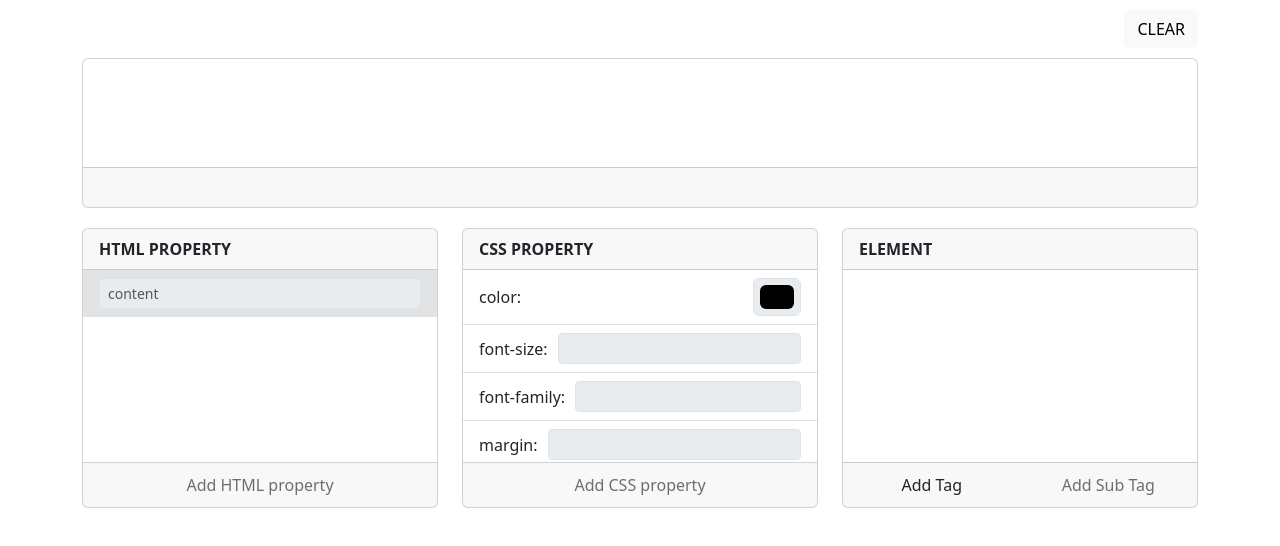
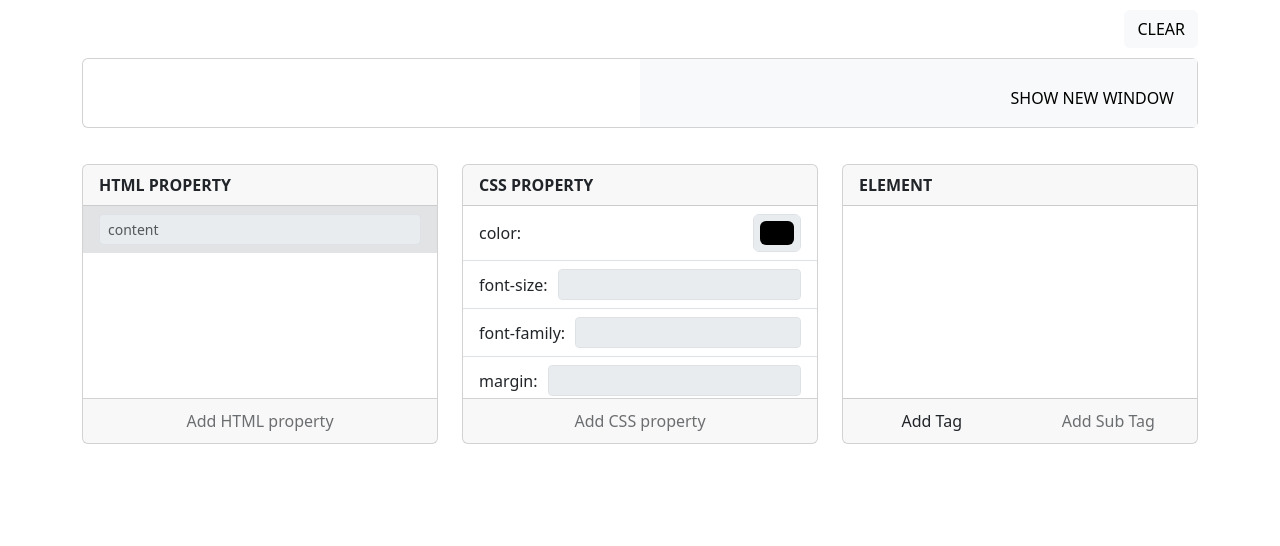
Before and after one commit to black-pepper/HTML-CSS-Study, a React (Create React App) app: page / in a window 1280 px wide. Shown: the top 546 px of the page. Built offline with nearby package versions, Linux system fonts and the light colour scheme.

Commit message:
Update Result Box

```diff
--- a/src/components/ResultBox.js
+++ b/src/components/ResultBox.js
@@ -16,29 +16,29 @@ const ResultBox = ({ tagData }) => {
       result += `<${tag}`;
       // HTML 속성 추가
       Object.entries(htmlProperty).forEach(([key, value]) => {
-        if(key!="content") result += ` ${key}="${value.value}"`;
+        if (key != "content") result += ` ${key}="${value.value}"`;
       });
       // CSS 속성 추가
-      if(!(Object.keys(cssProperty).length===0)) {
+      if (!(Object.keys(cssProperty).length === 0)) {
         result += ` style="`;
         Object.entries(cssProperty).forEach(([key, value]) => {
-          if(value) result += `${key}:${value.value};`;
+          if (value) result += `${key}:${value.value};`;
         });
-        result += `">${(htmlProperty.content)?htmlProperty.content.value:''}`;
+        result += `">${(htmlProperty.content) ? htmlProperty.content.value : ''}`;
         if (tagData.current[target] && tagData.current[target].children) {
           for (const child of tagData.current[target].children) DFS(child);
         }
         result += `</${tag}>`; // 태그 닫기
       } else {
-        result += `>${(htmlProperty.content)?htmlProperty.content.value:''}`
+        result += `>${(htmlProperty.content) ? htmlProperty.content.value : ''}`
         if (tagData.current[target] && tagData.current[target].children) {
           for (const child of tagData.current[target].children) DFS(child);
         }
         result += `</${tag}>`; // 태그 닫기
       }
     }
-    for(const i in tagData.current) {
-      if(tagData.current[i].depth == 0) DFS(i);
+    for (const i in tagData.current) {
+      if (tagData.current[i].depth == 0) DFS(i);
     }
     return result;
   };
@@ -55,50 +55,79 @@ const ResultBox = ({ tagData }) => {
       const cssProperty = tagData.current[target].cssProperty;
       const depth = tagData.current[target].depth;
       // 각 태그와 속성에 맞게 HTML 코드 추가
-      if(depth>0){
+      if (depth > 0) {
         result += "  ".repeat(depth);
       }
       result += `<${tag}`;
       // HTML 속성 추가
       Object.entries(htmlProperty).forEach(([key, value]) => {
-        if(key!="content") result += ` ${key}="${value.value}"`;
+        if (key != "content") result += ` ${key}="${value.value}"`;
       });
       // CSS 속성 추가
-      if(!(Object.keys(cssProperty).length===0)) {
+      if (!(Object.keys(cssProperty).length === 0)) {
         result += ` style="`;
         Object.entries(cssProperty).forEach(([key, value]) => {
-          if(value) result += `${key}:${value.value};`;
+          if (value) result += `${key}:${value.value};`;
         });
-        result += `">\n${(htmlProperty.content)?"  ".repeat(depth+1)+htmlProperty.content.value+'\n':''}`;
+        result += `">\n${(htmlProperty.content) ? "  ".repeat(depth + 1) + htmlProperty.content.value + '\n' : ''}`;
         if (tagData.current[target] && tagData.current[target].children) {
           for (const child of tagData.current[target].children) DFS(child);
         }
-        if(depth>0){
+        if (depth > 0) {
           result += "  ".repeat(depth);
         }
         result += `</${tag}>\n`; // 태그 닫기
       } else {
-        result += `>\n${(htmlProperty.content)?"  ".repeat(depth+1)+htmlProperty.content.value+'\n':''}`
+        result += `>\n${(htmlProperty.content) ? "  ".repeat(depth + 1) + htmlProperty.content.value + '\n' : ''}`
         if (tagData.current[target] && tagData.current[target].children) {
           for (const child of tagData.current[target].children) DFS(child);
         }
-        if(depth>0){
+        if (depth > 0) {
           result += "  ".repeat(depth);
         }
         result += `</${tag}>\n`; // 태그 닫기
       }
     }
-    for(const i in tagData.current) {
-      if(tagData.current[i].depth == 0) DFS(i);
+    for (const i in tagData.current) {
+      if (tagData.current[i].depth == 0) DFS(i);
     }
     return result;
   }
 
+  const openResultWindow = () => {
+    // 결과를 보여줄 HTML 코드를 작성합니다.
+    const resultHTML = getResult();
+
+    // 새 창을 엽니다.
+    const resultWindow = window.open("", "_blank");
+
+    // 새 창에 HTML을 쓰고 닫힘 이벤트를 처리합니다.
+    resultWindow.document.write(resultHTML);
+    resultWindow.document.close();
+  };
+
+
   return (
-    <div className="card" style={{ marginTop: 10, minHeight: "150px"}}>
-      <div className="card-body" dangerouslySetInnerHTML={{ __html: getResult() }} />
-      <div className="card-footer text-body-secondary" style={{ minHeight: "40px", whiteSpace:"pre"}}>
+    <div className="card mb-3" style={{ marginTop: 10 }}>
+      <div className="row g-0">
+        <div className="col"
+          style={{ padding: 10 }}
+          dangerouslySetInnerHTML={{ __html: getResult() }}
+        />
+        <div className="col text-bg-light"
+          style={{ minHeight: "40px", whiteSpace: "pre", padding: 10, display: "block" }}>
           {getTagResult()}
+          <div className='text-end'>
+            <button
+              style={{ marginTop: 10 }}
+              type="button"
+              className="btn btn-light"
+              onClick={openResultWindow}
+            >
+              SHOW NEW WINDOW
+            </button>
+          </div>
+        </div>
       </div>
     </div>
   );
```
Lines whose indentation alone changed are shown as unchanged.
